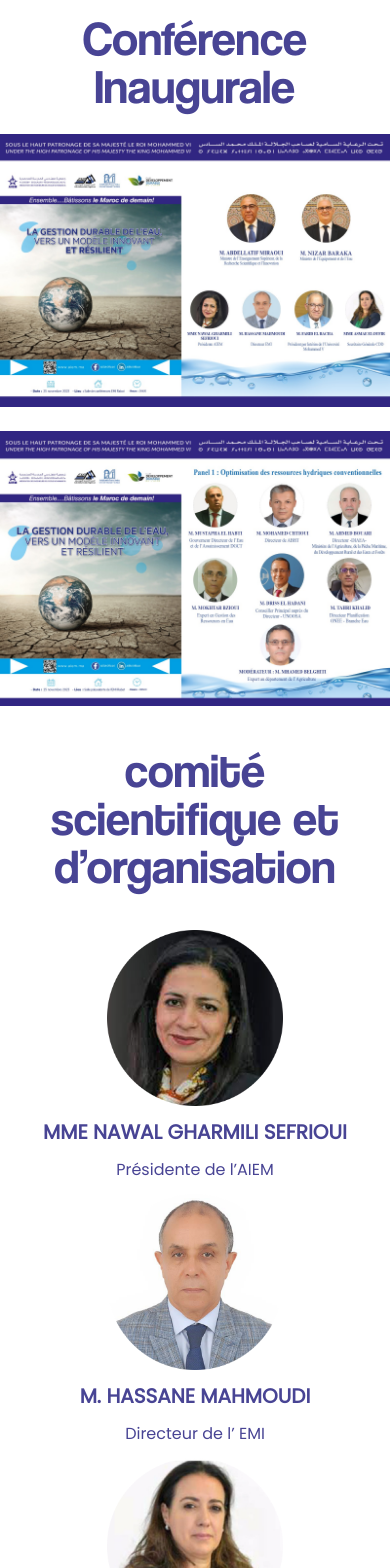
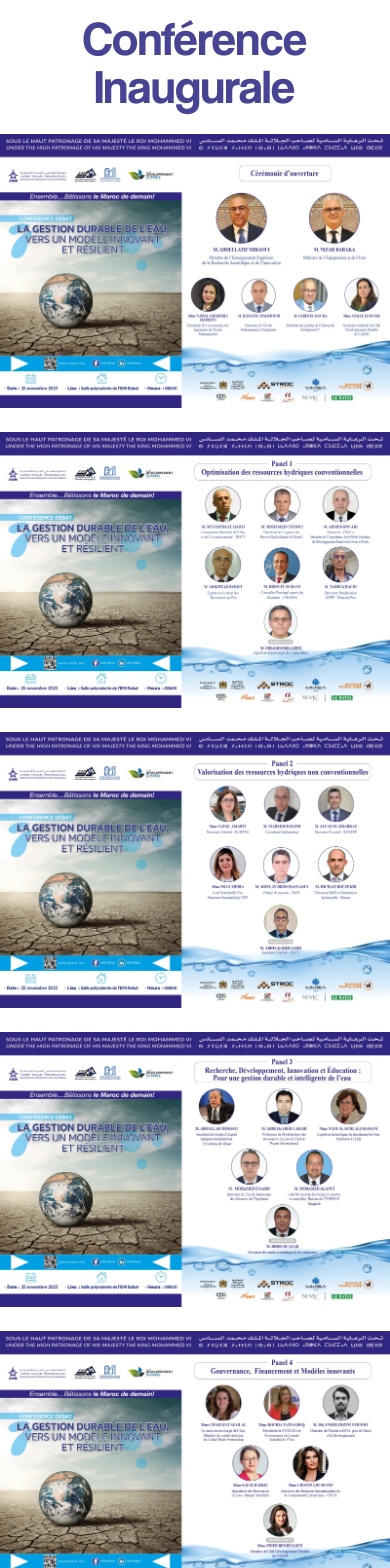
Before and after one commit to anasbounaiim/aiemEvent_, a React (Vite) app: page / in a window 390 px wide. Shown: the part 3360-4928 px from the top of the page. Built offline with nearby package versions, Linux system fonts and the light colour scheme.

Commit message:
Update Home.jsx

```diff
--- a/src/components/home/Home.jsx
+++ b/src/components/home/Home.jsx
@@ -155,13 +155,22 @@
 
         {/* <Commit2/> */}
         <div className="flex justify-center items-center mt-6  lg:mt-24">
-          <img src={pane2} alt="" />
+          <img src={faffich5} alt="" />
         </div>
 
         <div className="flex justify-center items-center mt-6  lg:mt-24">
-          <img src={panel} alt="" />
+          <img src={faffich1} alt="" />
+        </div>
+        <div className="flex justify-center items-center mt-6  lg:mt-24">
+          <img src={faffich2} alt="" />
+        </div>
+        <div className="flex justify-center items-center mt-6  lg:mt-24">
+          <img src={faffich3} alt="" />
         </div>
 
+<div className="flex justify-center items-center mt-6  lg:mt-24">
+          <img src={faffich4} alt="" />
+        </div>
         <Commite/>
 
 
```
